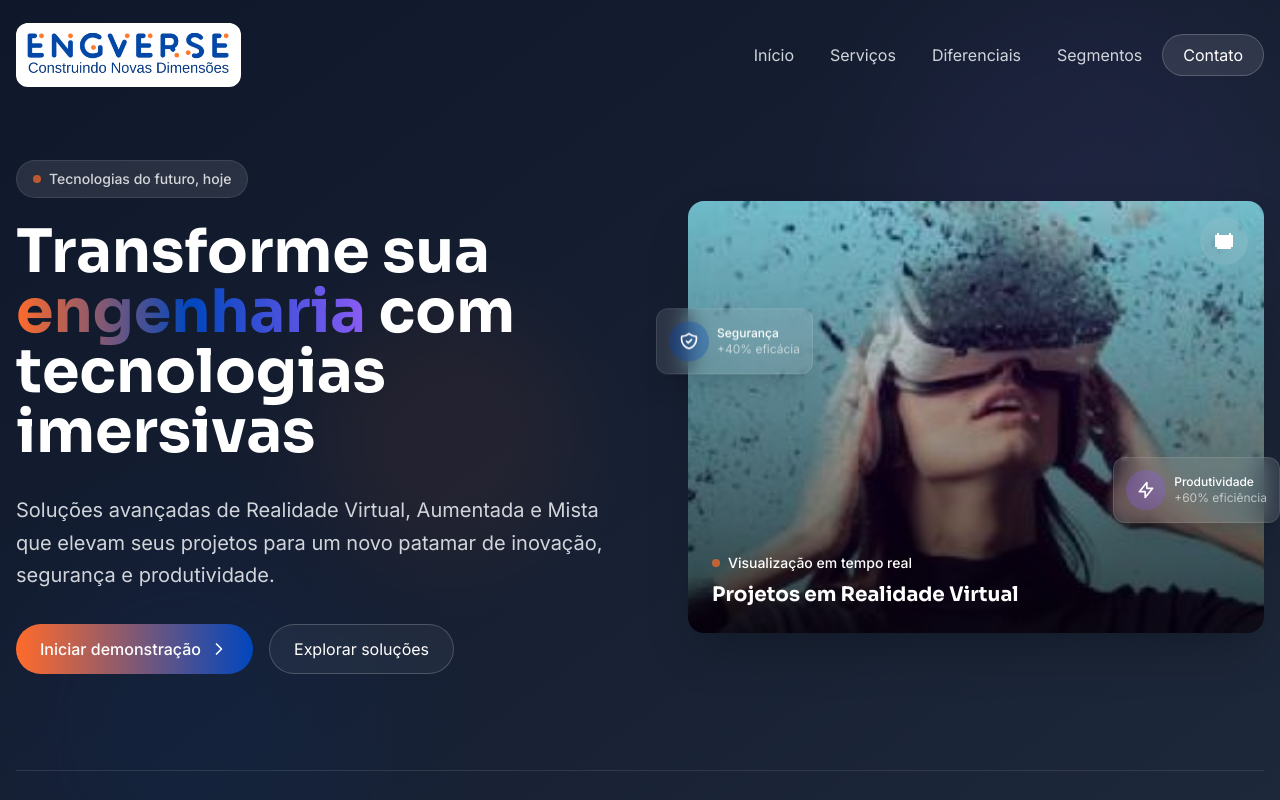
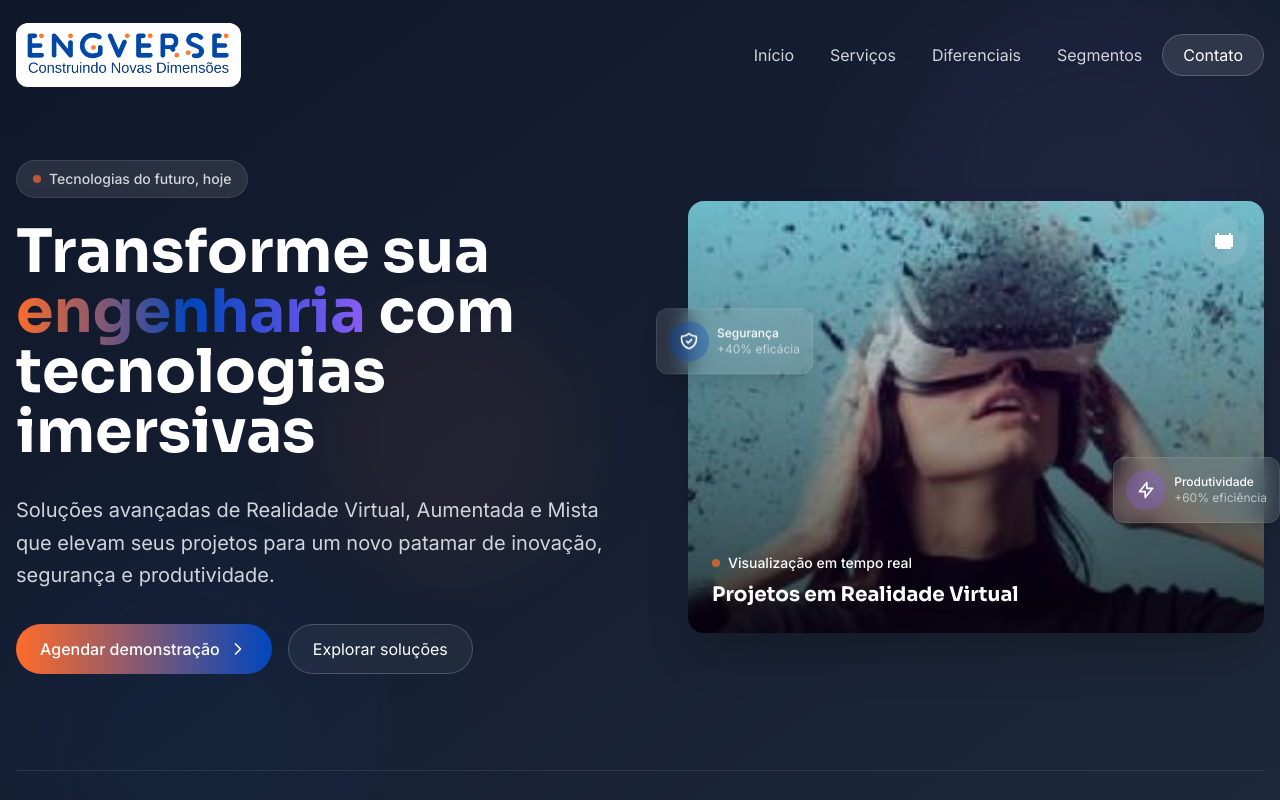
Before and after one commit to compostoweb/engverse-immersive-landing, a React (Vite) app: page / in a window 1280 px wide. Shown: the top 800 px of the page. Built offline with nearby package versions, Linux system fonts and the light colour scheme.

Commit message:
Fix: Update button text
Change "Iniciar demonstração" to "Agendar demonstração" in the HeroSection component.

```diff
--- a/src/components/HeroSection.tsx
+++ b/src/components/HeroSection.tsx
@@ -36,7 +36,7 @@ const HeroSection = () => {
 
             <div className="flex flex-col sm:flex-row gap-4 justify-center lg:justify-start">
               <a href="#contato" className="group px-6 py-3 bg-gradient-to-r from-engverse-orange to-engverse-blue rounded-full text-white font-medium flex items-center justify-center gap-2 transition-all hover:shadow-lg hover:shadow-engverse-blue/20">
-                Iniciar demonstração
+                Agendar demonstração
                 <ChevronRight className="h-5 w-5 group-hover:translate-x-1 transition-transform duration-300" />
               </a>
               <a href="#serviços" className="px-6 py-3 border border-white/20 bg-white/5 backdrop-blur-sm rounded-full text-white flex items-center justify-center hover:bg-white/10 transition-all">
```
